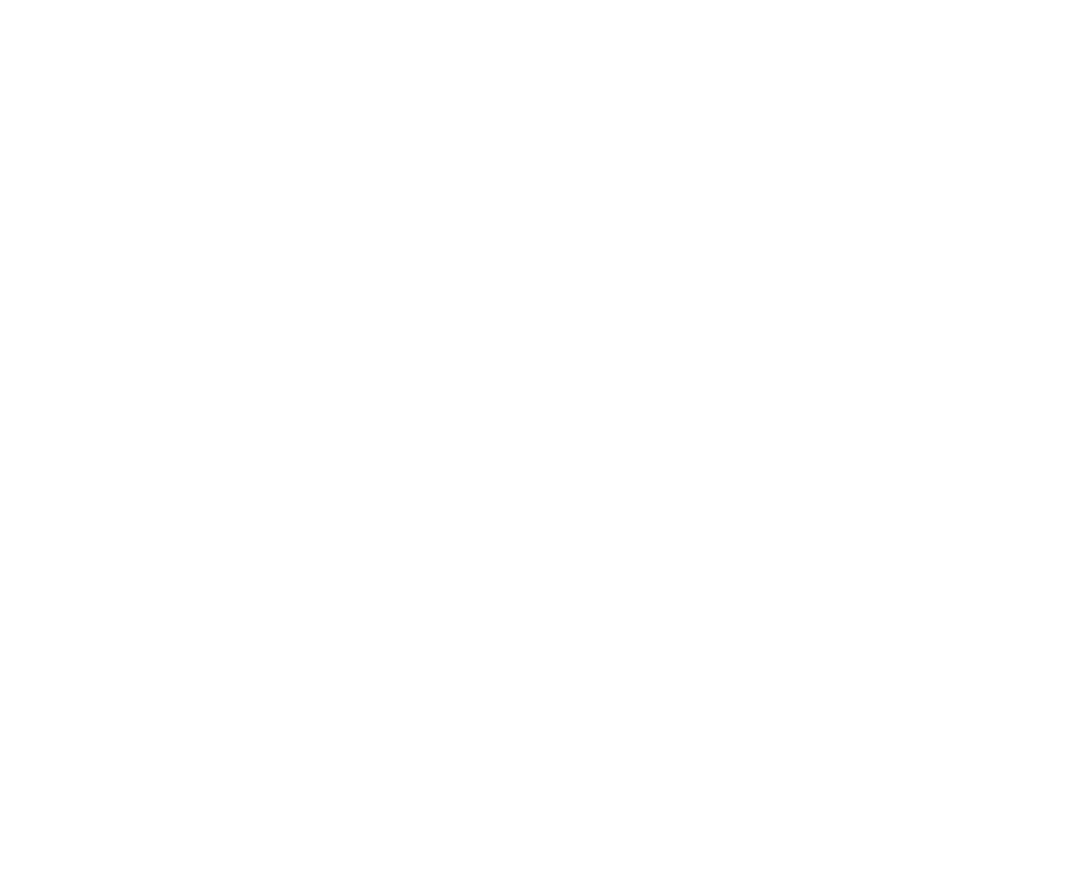
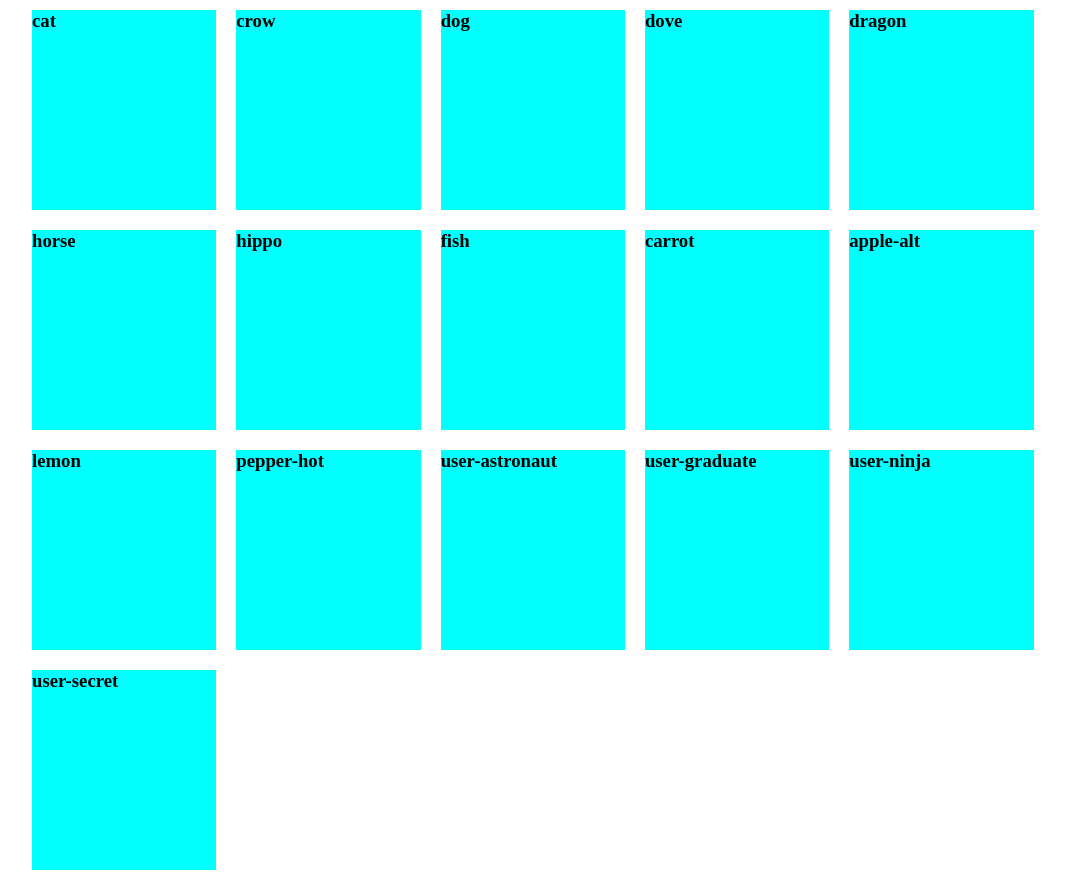
Before and after one commit to mouhcine15/js-es6-icons, a plain HTML site: page index.html in a window 1280 px wide. Shown: the whole page, without its empty margins (106-1171 px from the left). Before the commit the page ends 800 px from the top, so only its background shows below. Drawn offline with Linux system fonts and the light colour scheme.

Commit message:
stampa nome

```diff
--- a/data.js
+++ b/data.js
@@ -1,4 +1,10 @@
-[
+let name;
+let prefix;
+let family;
+let type;
+let color;
+
+const arr = [
 	{
 		name: 'cat',
 		prefix: 'fa-',
@@ -112,3 +118,38 @@
 		color: 'blue'
 	}
 ];
+
+
+let container = document.querySelector(".container");
+let box;
+let icona;
+for (let i = 0; i < 16; i++) {
+
+	box = document.createElement("div");
+	box.classList.add("box");
+	container.append(box);
+
+
+	let nomiElementi = arr[i];
+
+	icona = document.createElement("i");
+
+
+	icona.classList.add(family);
+	icona.classList.add(prefix);
+	icona.classList.add(name);
+	box.append(icona);
+
+	let text = document.createElement("h3");
+	box.append(text);
+	text.innerText = nomiElementi.name;
+};
+
+// arr.forEach((Element) => {
+// 	console.log(`
+// 		${Element.family} ${Element.prefix}${Element.name}
+// 	`
+// 	)
+// 	icona.append(Element);
+// }
+// );
--- a/index.html
+++ b/index.html
@@ -6,8 +6,14 @@
     <meta name="viewport" content="width=device-width, initial-scale=1.0">
     <title>Document</title>
     <link rel="stylesheet" href="https://cdnjs.cloudflare.com/ajax/libs/font-awesome/5.15.4/css/all.min.css">
+    <link rel="stylesheet" href="style.css">
 </head>
 <body>
+
+    <div class="container">
+
+
+    </div>
 
 
     <script src="data.js"></script>
--- /dev/null
+++ b/style.css
@@ -0,0 +1,19 @@
+* {
+    padding: 0;
+    margin: 0;
+    box-sizing: border-box;
+}
+
+.box {
+    background-color: aqua;
+    height: 200px;
+    width: 18%;
+    margin: 10px;
+}
+
+.container {
+    width: 80%;
+    margin: auto;
+    display: flex;
+    flex-wrap: wrap;
+}
```
